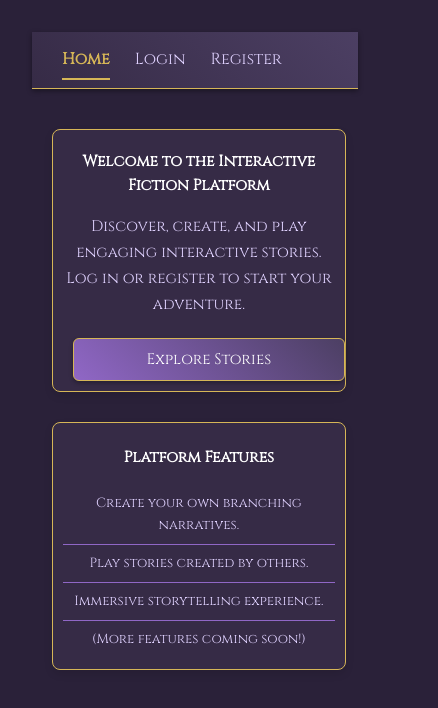
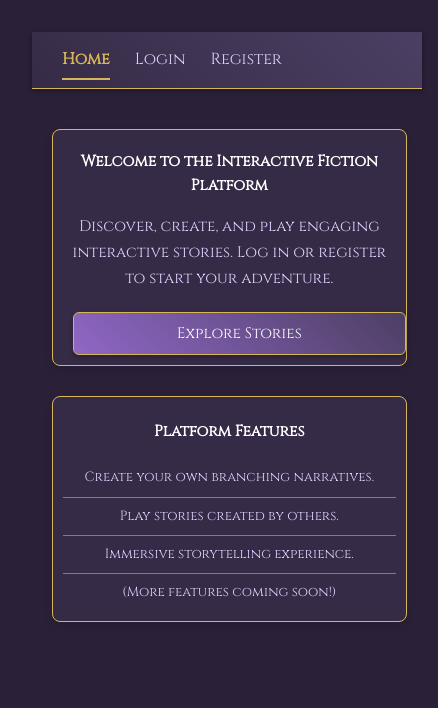
Before and after one commit to bermudavid/RolPlanner, a Vue app in the folder frontend/: page / in a window 390 px wide. Shown: the top 708 px of the page, 438 px wide, since content can reach past the window. Built offline with nearby package versions, Linux system fonts and the light colour scheme.

Commit message:
Make layout responsive and add logout button

```diff
--- a/frontend/src/App.vue
+++ b/frontend/src/App.vue
@@ -8,9 +8,9 @@
             <li class="nav-item" v-if="!isLoggedIn"><router-link to="/register" class="nav-link">Register</router-link></li>
             <li class="nav-item" v-if="isMaster"><router-link to="/master/dashboard" class="nav-link">Master Dashboard</router-link></li>
             <li class="nav-item" v-if="isPlayer"><router-link to="/player/dashboard" class="nav-link">Player Dashboard</router-link></li>
-              <li class="nav-item" v-if="isLoggedIn"><button @click="logout" class="nav-link logout-button">Logout</button></li>
           </ul>
         </nav>
+        <button v-if="isLoggedIn" @click="logout" class="btn logout-button">Logout</button>
       </header>
     <main class="main-content page-container">
       <router-view />
@@ -77,24 +77,20 @@
   background: linear-gradient(45deg,
       var(--color-cards-panels),
       var(--color-buttons-end));
-  padding: 15px 30px; /* Vertical padding, horizontal padding */
+  padding: 15px 30px;
   border-bottom: 1px solid var(--color-accent-gold);
   box-shadow: 0 2px 5px rgba(0,0,0,0.4);
-  /* Ensure it spans full width if #app has max-width and margin auto for centering content */
-  /* This might require #app to not have padding that restricts header width, */
-  /* or header to be outside the main centered content of #app if that's the case */
+  display: flex;
+  align-items: center;
+  justify-content: space-between;
 }
 
 .global-nav {
   display: flex;
-  justify-content: flex-start; /* Align links to the start */
+  justify-content: flex-start;
   align-items: center;
-  gap: 25px; /* Space between nav links */
-  /* If #app is centered with max-width, this nav will also be within that centered block. */
-  /* If header needs to be full-width while page content is centered, structure of #app might need review. */
-  /* For now, assuming #app allows header to appear as a top bar. */
-  max-width: 1280px; /* Align with typical max-width for content if needed */
-  margin: 0 auto; /* Center nav content if header is full-width */
+  gap: 25px;
+  width: 100%;
 }
 
 .nav-list {
@@ -131,11 +127,7 @@
   border-bottom-color: var(--color-accent-gold); /* Or a more prominent accent color */
 }
 
-/* Example for a logout button if it were styled as a nav-link */
 .logout-button {
-  background: none;
-  border: none;
-  cursor: pointer;
-  /* Inherits .nav-link styles if class is combined, or define separately */
+  margin-left: 15px;
 }
 </style>
--- a/frontend/src/style.css
+++ b/frontend/src/style.css
@@ -129,7 +129,6 @@
 
 /* Layout container */
 #app {
-  max-width: 1280px;
-  margin: 0 auto;
+  width: 100%;
   padding: 1rem;
 }
```
Lines whose indentation alone changed are shown as unchanged.
